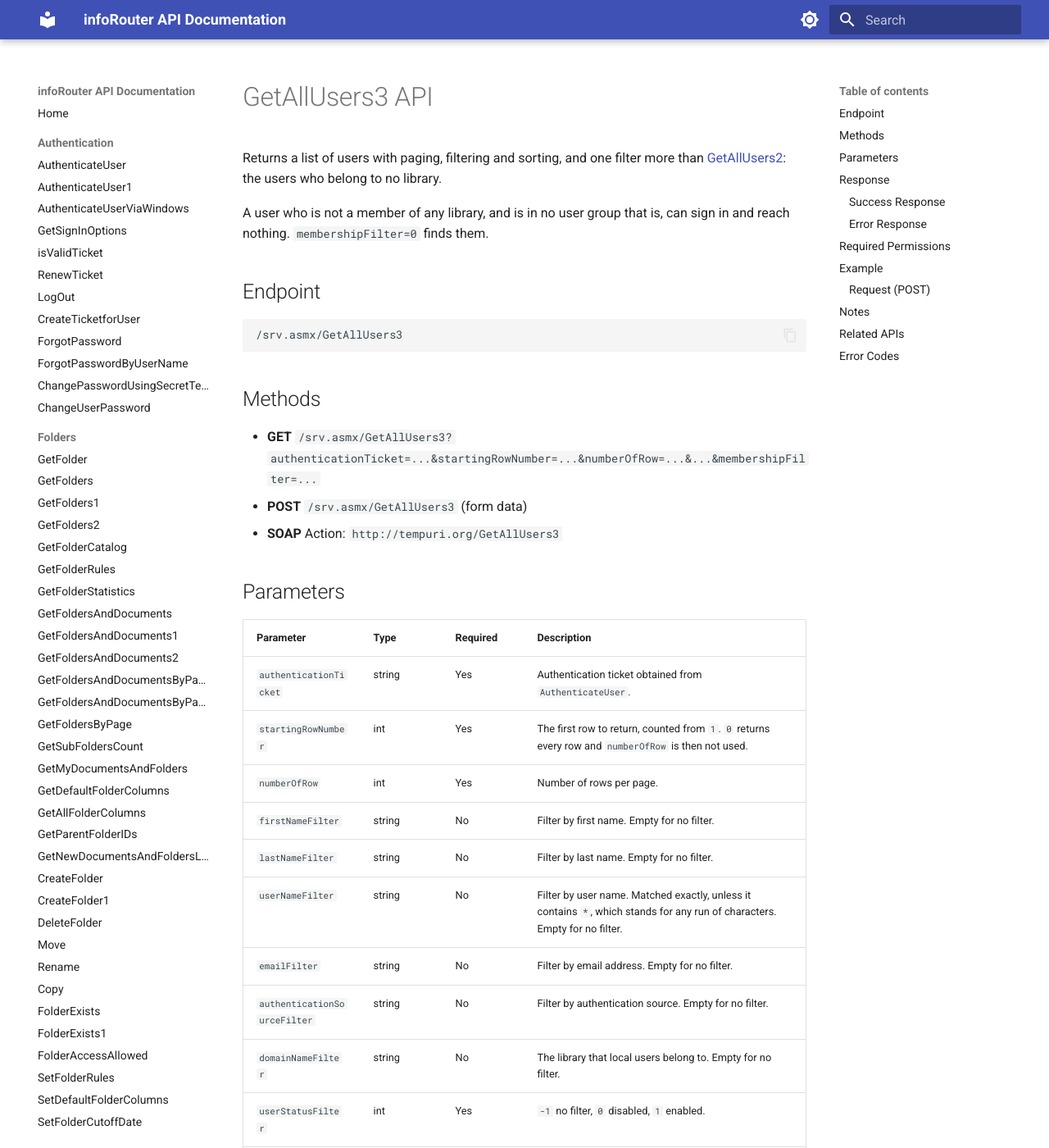
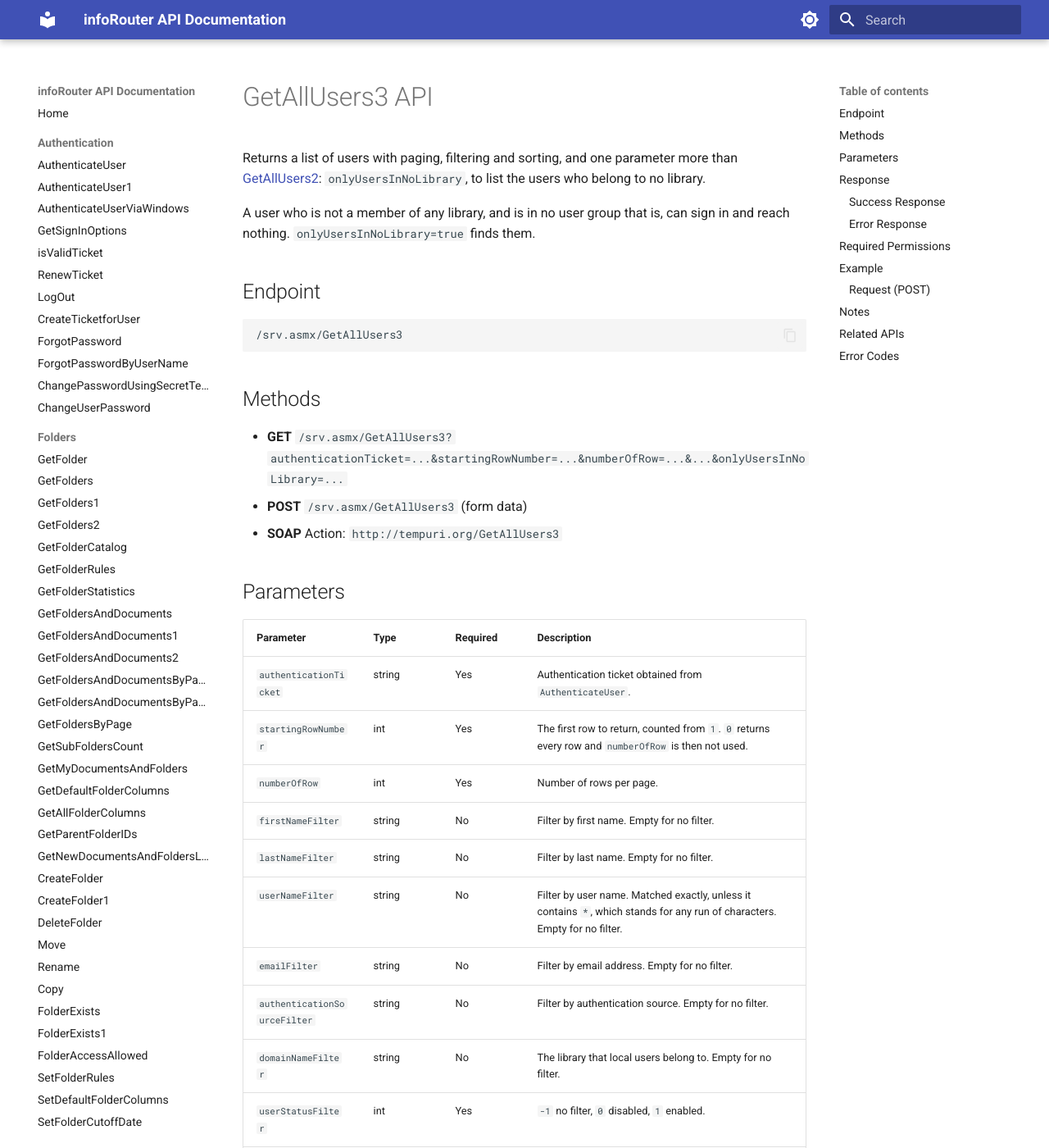
Before and after one commit to inforouter/apidocs, an MkDocs documentation site: the page built from docs/GetAllUsers3.md, in a window 1280 px wide and 1400 px high. Shown: the whole window at 82% size. Built offline with MkDocs 1.6.1 and Material for MkDocs 9.7.7, drawn with Linux system fonts in a browser that asks for light colours; some of the changed text lies outside the part shown.

Commit message:
GetAllUsers3: say which users with a flag, onlyUsersInNoLibrary
The parameter was an int, membershipFilter, where 0 meant "belongs to no
library" and -1 meant no filter. The number did not say which way it
filtered. It is a bool named for what it returns: true gives only the users
who belong to no library, false all users.

Co-Authored-By: Claude Opus 5.5 <noreply@anthropic.com>

````diff
--- a/docs/GetAllUsers3.md
+++ b/docs/GetAllUsers3.md
@@ -1,8 +1,8 @@
 # GetAllUsers3 API
 
-Returns a list of users with paging, filtering and sorting, and one filter more than [GetAllUsers2](GetAllUsers2.md): the users who belong to no library.
+Returns a list of users with paging, filtering and sorting, and one parameter more than [GetAllUsers2](GetAllUsers2.md): `onlyUsersInNoLibrary`, to list the users who belong to no library.
 
-A user who is not a member of any library, and is in no user group that is, can sign in and reach nothing. `membershipFilter=0` finds them.
+A user who is not a member of any library, and is in no user group that is, can sign in and reach nothing. `onlyUsersInNoLibrary=true` finds them.
 
 ## Endpoint
 
@@ -12,7 +12,7 @@ A user who is not a member of any library, and is in no user group that is, can
 
 ## Methods
 
-- **GET** `/srv.asmx/GetAllUsers3?authenticationTicket=...&startingRowNumber=...&numberOfRow=...&...&membershipFilter=...`
+- **GET** `/srv.asmx/GetAllUsers3?authenticationTicket=...&startingRowNumber=...&numberOfRow=...&...&onlyUsersInNoLibrary=...`
 - **POST** `/srv.asmx/GetAllUsers3` (form data)
 - **SOAP** Action: `http://tempuri.org/GetAllUsers3`
 
@@ -33,7 +33,7 @@ A user who is not a member of any library, and is in no user group that is, can
 | `userTypeFilter` | int | Yes | `-1` no filter, `1` author, `2` reader. |
 | `sortBy` | int | Yes | Sort column, as in `GetAllUsers2`. |
 | `sortAscending` | bool | Yes | `true` for ascending order. |
-| `membershipFilter` | int | Yes | `-1` no filter: the call is then `GetAllUsers2`. `0` only the users who belong to no library. |
+| `onlyUsersInNoLibrary` | bool | Yes | `true` returns only the users who belong to no library. `false` returns all users: the call is then `GetAllUsers2`. |
 
 ## Response
 
@@ -68,7 +68,7 @@ The permissions of `GetAllUsers2`.
 POST /srv.asmx/GetAllUsers3 HTTP/1.1
 Content-Type: application/x-www-form-urlencoded
 
-authenticationTicket=abc123&startingRowNumber=1&numberOfRow=25&userStatusFilter=1&userTypeFilter=-1&sortBy=1&sortAscending=true&membershipFilter=0
+authenticationTicket=abc123&startingRowNumber=1&numberOfRow=25&userStatusFilter=1&userTypeFilter=-1&sortBy=1&sortAscending=true&onlyUsersInNoLibrary=true
 ```
 
 ## Notes
@@ -76,7 +76,7 @@ authenticationTicket=abc123&startingRowNumber=1&numberOfRow=25&userStatusFilter=
 - **What "belongs to a library" means.** The user is a member of a library, or is in a user group that is a member of one. This is the rule the server uses to decide whether a user is a library member.
 - **The built-in roles do not count.** Being in `[Administrators]` or another bracketed role group is not library membership; the system administrator account is listed if it is a member of no library.
 - **Being a local user does not count by itself.** A user created in a library is listed if that library has not also been given the user as a member.
-- **The other filters apply too.** `userStatusFilter=1` with `membershipFilter=0` returns the enabled users who belong to nothing.
+- **The other filters apply too.** `userStatusFilter=1` with `onlyUsersInNoLibrary=true` returns the enabled users who belong to nothing.
 - **Which groups are the cause.** [GetGlobalGroups](GetGlobalGroups.md) returns `MemberOfLibraryCount` for each group; a group with `0` gives its users no library.
 
 ## Related APIs
@@ -90,6 +90,6 @@ authenticationTicket=abc123&startingRowNumber=1&numberOfRow=25&userStatusFilter=
 
 | `errorCode` | When |
 |---:|---|
-| `4000` | `membershipFilter` is neither `-1` nor `0`, or `sortBy`, `userStatusFilter` or `userTypeFilter` is not a known value |
+| `4000` | `sortBy`, `userStatusFilter` or `userTypeFilter` is not a known value |
 | `4010` | `[901]` the ticket is expired or unknown |
 | `4030` | The caller may not list users |
````
